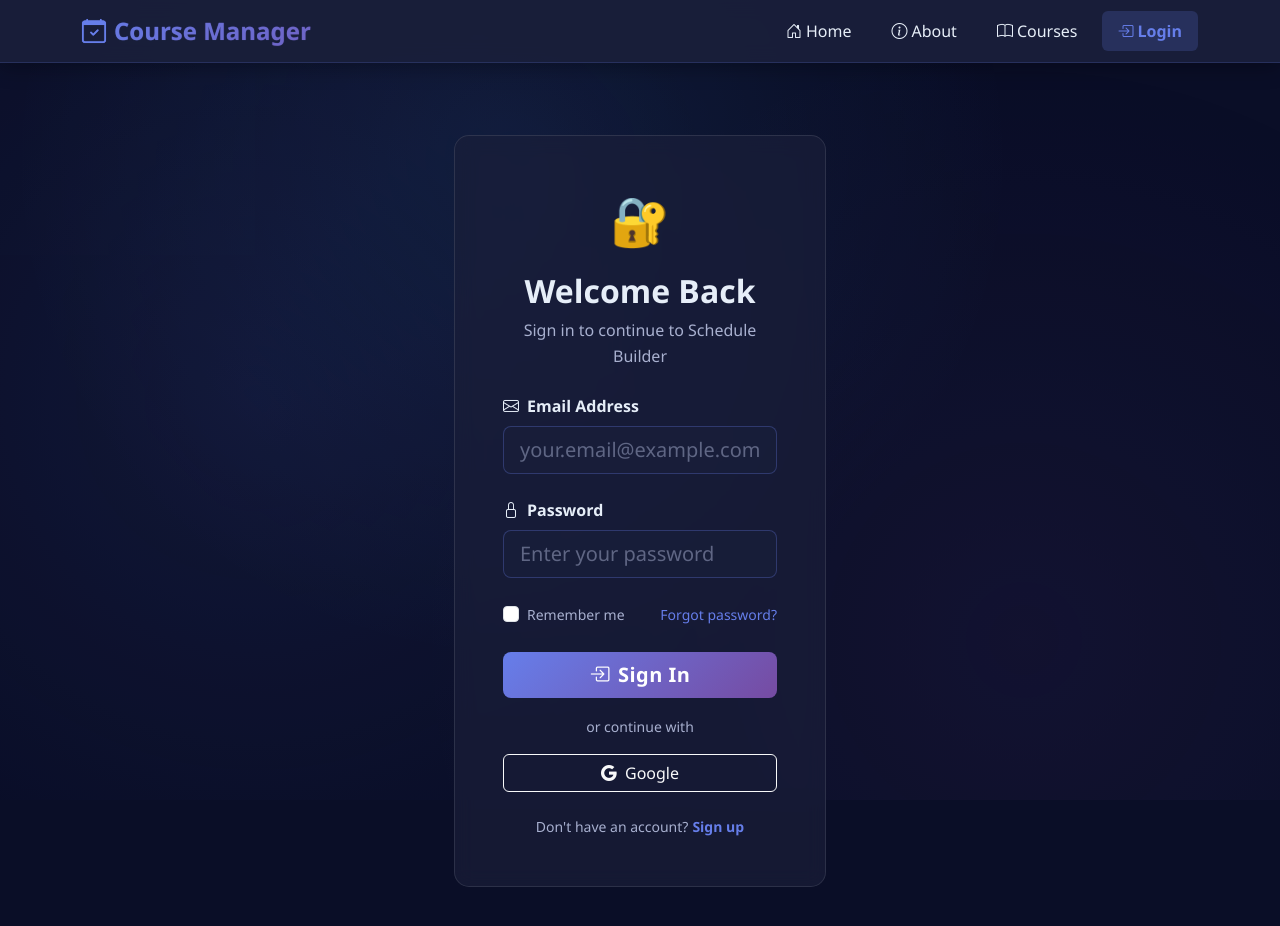
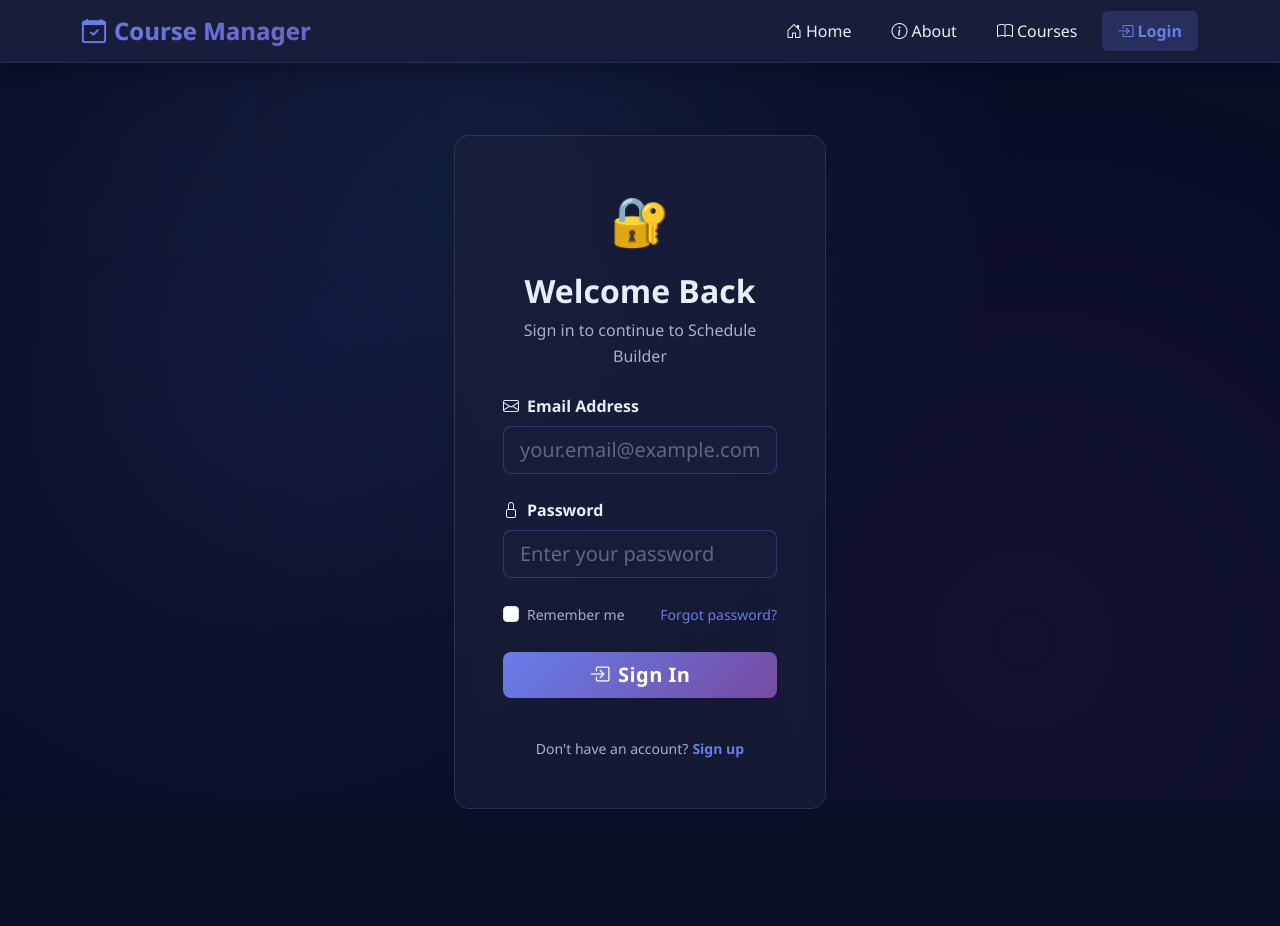
Before and after one commit to tstevens18/SDEV-Project-Group-3, a React (Vite) app in the folder frontend/: page /#/login in a window 1280 px wide. Shown: the top 926 px of the page. After the commit the page ends 881 px from the top, so only its background shows below. Built offline with nearby package versions, Linux system fonts and the light colour scheme.

Commit message:
removed google link from login

```diff
--- a/frontend/src/pages/Login.jsx
+++ b/frontend/src/pages/Login.jsx
@@ -54,16 +54,6 @@ export default function Login(){
                             <i className="bi bi-box-arrow-in-right me-2"></i>Sign In
                         </button>
 
-                        <div className="text-center mb-3">
-                            <span className="text-muted small">or continue with</span>
-                        </div>
-
-                        <div className="d-grid gap-2">
-                            <button type="button" className="btn btn-outline-light">
-                                <i className="bi bi-google me-2"></i>Google
-                            </button>
-                        </div>
-
                         <div className="text-center mt-4">
                             <p className="text-muted small mb-0">
                                 Don't have an account?
```
